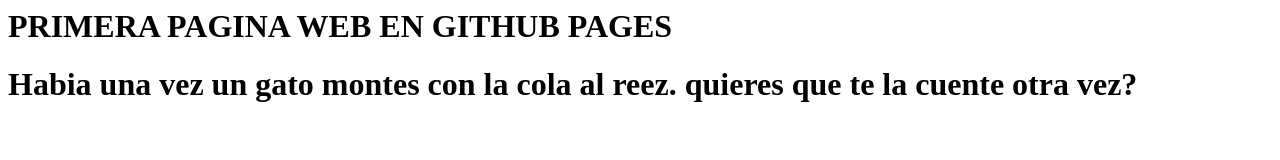
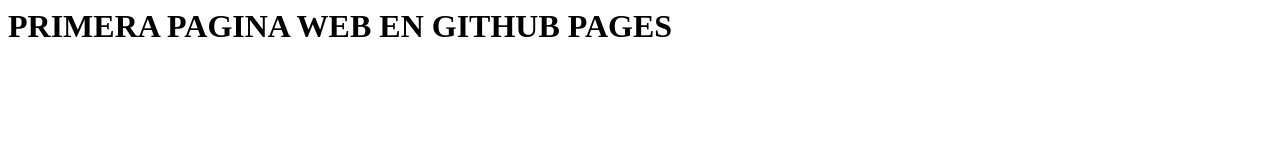
Before and after one commit to Eloso210/Primera-practica, a plain HTML site: page index.html in a window 1280 px wide. Drawn offline with Linux system fonts and the light colour scheme.

Commit message:
Update index.html

```diff
--- a/index.html
+++ b/index.html
@@ -1,3 +1 @@
 <H1> PRIMERA PAGINA WEB EN GITHUB PAGES </H1>
-<H1> Habia una vez un gato montes con la cola al reez.
-quieres que te la cuente otra vez? </H1>
```
